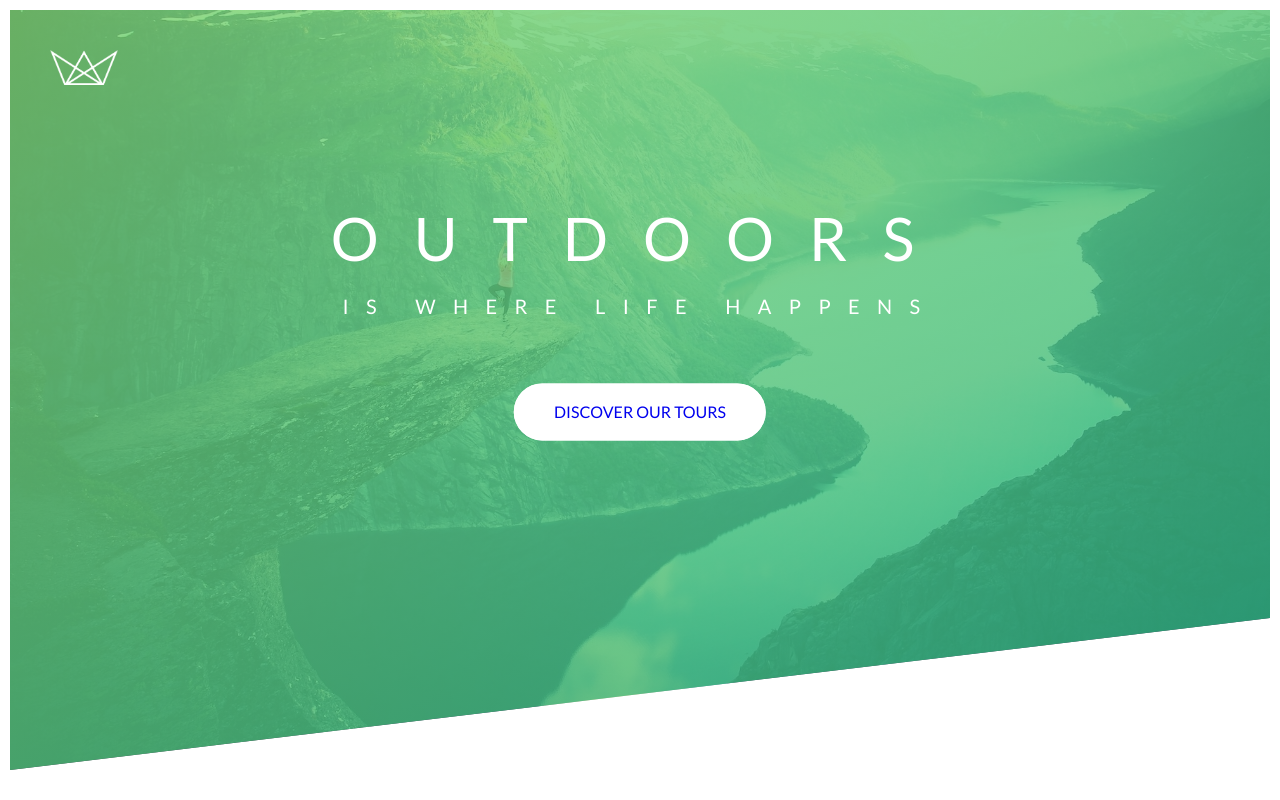
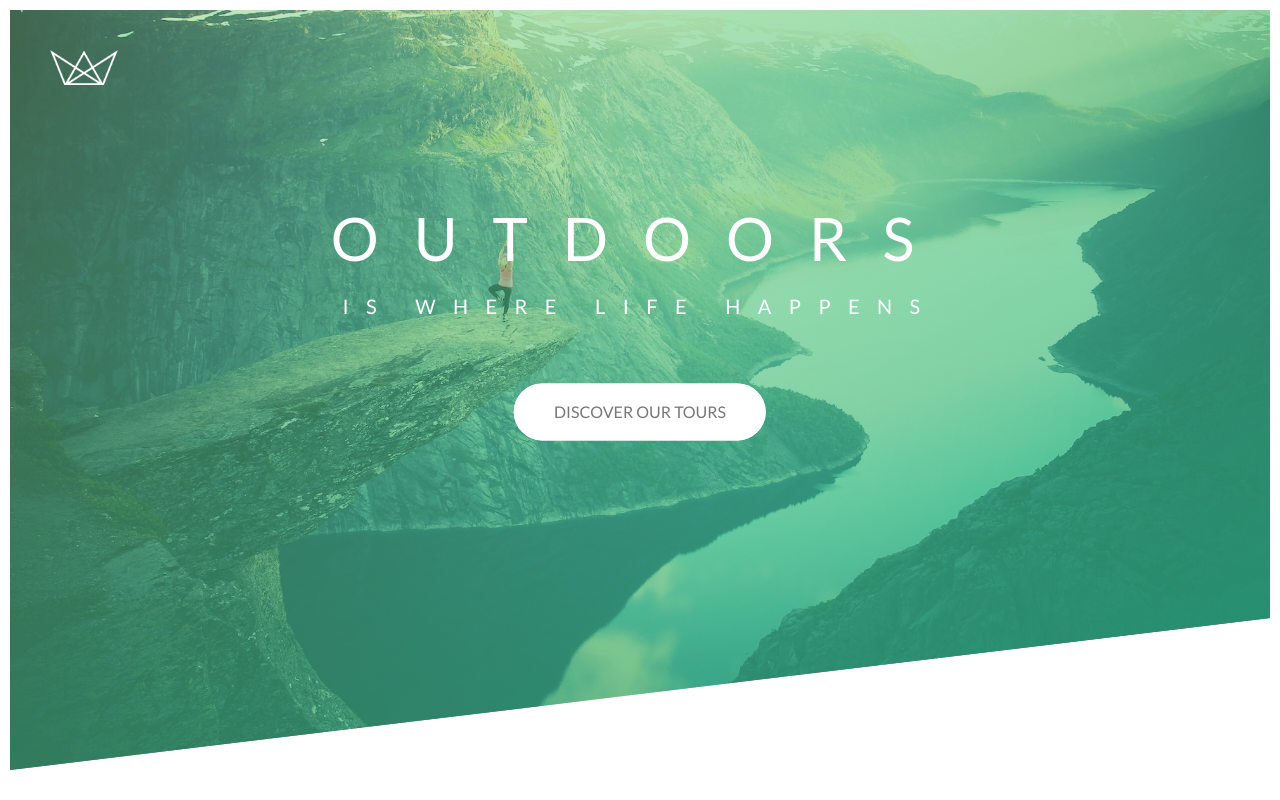
Before and after one commit to alessiojorge/advanced-css, a React (Create React App) app in the folder client/: page / in a window 1280 px wide. Built offline with nearby package versions, Linux system fonts and the light colour scheme.

Commit message:
converted all css to scss with 7-1 compliance

```diff
--- a/client/src/components/Header/Header.js
+++ b/client/src/components/Header/Header.js
@@ -1,26 +1,26 @@
 import React from 'react';
-import './Header.css';
+import './Header.scss';
 
 import { Button } from '../UI/index';
 
 const header = () => {
   return (
     <div className="header">
-      <div className="logo-box">
+      <div className="header__logo-box">
         <img
           src={require('../../assets/logo-white.png')}
           alt="Logo"
-          className="logo"
+          className="header__logo"
         />
       </div>
 
-      <div className="text-box">
+      <div className="header__text-box">
         <h1 className="header-primary">
-          <span className="header-primary-main">Outdoors</span>
-          <span className="header-primary-sub">is where life happens</span>
+          <span className="header-primary--main">Outdoors</span>
+          <span className="header-primary--sub">is where life happens</span>
         </h1>
 
-        <Button type="btn-white" href="#" text="Discover our tours" animated />
+        <Button type="btn--white" href="#" text="Discover our tours" animated />
       </div>
     </div>
   );
--- a/client/src/components/Header/Header.css
+++ b/client/src/components/Header/Header.scss
@@ -1,43 +1,44 @@
+@import '../../index.scss';
+
 .header {
   position: relative;
   height: 95vh;
   background-image: linear-gradient(
       to right bottom,
-      rgba(126, 213, 111, 0.8),
-      rgba(40, 180, 133, 0.8)
+      rgba($color-primary-light, 0.4),
+      rgba($color-primary-dark, 0.8)
     ),
     url(../../assets/hero.jpg);
   background-size: cover;
   background-position: top;
   clip-path: polygon(0 0, 100% 0, 100% 80%, 0 100%);
-}
 
-.logo-box {
+  &__logo-box {
     position: absolute;
     top: 4rem;
     left: 4rem;
   }
-
-.logo {
+  &__logo {
     height: 3.5rem;
   }
 
-.text-box {
+  &__text-box {
     position: absolute;
     top: 40%;
     left: 50%;
     transform: translate(-50%, -50%);
     text-align: center;
   }
+}
 
 .header-primary {
   color: white;
   text-transform: uppercase;
   margin-bottom: 6rem;
-  backface-visibility: hidden; /* Must add in container behind animation */
-}
+  backface-visibility: hidden;
+  /* Must add in container behind animation */
 
-.header-primary-main {
+  &--main {
     display: block;
     font-size: 6rem;
     font-weight: 400;
@@ -45,12 +46,13 @@
     animation: moveInLeft 1s ease-out;
   }
 
-.header-primary-sub {
+  &--sub {
     display: block;
     font-size: 2rem;
     font-weight: 400;
     letter-spacing: 1.74rem;
     animation: moveInRight 1s ease-out;
+  }
 }
 
 @keyframes moveInLeft {
--- a/client/src/components/UI/Button/Button.css
+++ /dev/null
@@ -1,69 +0,0 @@
-.btn:link,
-.btn:visited {
-  position: relative;
-  font-size: 1.6rem;
-  text-transform: uppercase;
-  text-decoration: none;
-  padding: 1.5rem 4rem;
-  border-radius: 10rem;
-  display: inline-block;
-  transition: all 0.2s;
-}
-
-.btn:hover {
-  transform: translateY(-3px);
-  box-shadow: 0 10px 20px rgba(0, 0, 0, 0.075);
-}
-
-.btn:active {
-  transform: translateY(-1px);
-  box-shadow: 0 5px 10px rgba(0, 0, 0, 0.1);
-}
-
-.btn-white {
-  background-color: white;
-  color: $color-grey-dark;
-}
-
-.btn::after {
-  position: absolute;
-  top: 0;
-  left: 0;
-  content: '';
-  display: inline-block;
-  height: 100%;
-  width: 100%;
-  border-radius: 10rem;
-  z-index: -1;
-  transition: all 0.4s;
-}
-
-.btn-white::after {
-  background-color: white;
-}
-
-.btn:hover::after {
-  transform: scaleX(1.3) scaleY(1.6);
-  opacity: 0;
-}
-
-.btn-animated {
-  animation: moveInBottom 0.5s ease-out 0.75s;
-  animation-fill-mode: backwards; /* Implies animation preset before render */
-}
-
-@keyframes moveInBottom {
-  0% {
-    opacity: 0;
-    transform: translateY(3rem);
-  }
-
-  80% {
-    transform: translateY(-1rem);
-  }
-
-  100% {
-    opacity: 1;
-    transform: translateY(0);
-  }
-}
--- a/client/src/components/UI/Button/Button.js
+++ b/client/src/components/UI/Button/Button.js
@@ -1,5 +1,5 @@
 import React from 'react';
-import './Button.css';
+import './Button.scss';
 
 import classnames from 'classnames';
 
@@ -7,7 +7,7 @@ const button = props => {
   return (
     <a
       className={classnames('btn', props.type, {
-        'btn-animated': props.animated
+        'btn--animated': props.animated
       })}
       href={props.href}
     >
--- /dev/null
+++ b/client/src/components/UI/Button/Button.scss
@@ -0,0 +1,73 @@
+@import '../../../index.scss';
+
+.btn {
+  &:link,
+  &:visited {
+    position: relative;
+    font-size: 1.6rem;
+    text-transform: uppercase;
+    text-decoration: none;
+    padding: 1.5rem 4rem;
+    border-radius: 10rem;
+    display: inline-block;
+    transition: all 0.2s;
+  }
+
+  &:hover {
+    transform: translateY(-3px);
+    box-shadow: 0 1rem 2rem rgba($color-black, 0.075);
+
+    &::after {
+      transform: scaleX(1.3) scaleY(1.6);
+      opacity: 0;
+    }
+  }
+
+  &:active {
+    transform: translateY(-1px);
+    box-shadow: 0 0.5rem 1rem rgba($color-black, 0.1);
+  }
+
+  &--white {
+    background-color: $color-white;
+    color: $color-grey-dark;
+
+    &::after {
+      background-color: white;
+    }
+  }
+
+  &::after {
+    position: absolute;
+    top: 0;
+    left: 0;
+    content: '';
+    display: inline-block;
+    height: 100%;
+    width: 100%;
+    border-radius: 10rem;
+    z-index: -1;
+    transition: all 0.4s;
+  }
+
+  &--animated {
+    animation: moveInBottom 0.5s ease-out 0.75s;
+    animation-fill-mode: backwards; /* Implies animation preset before render */
+  }
+}
+
+@keyframes moveInBottom {
+  0% {
+    opacity: 0;
+    transform: translateY(3rem);
+  }
+
+  80% {
+    transform: translateY(-1rem);
+  }
+
+  100% {
+    opacity: 1;
+    transform: translateY(0);
+  }
+}
--- a/client/src/container/App.js
+++ b/client/src/container/App.js
@@ -1,5 +1,5 @@
 import React, { Component } from 'react';
-import './App.css';
+import './App.scss';
 
 import { Header } from '../components/index';
 
--- a/client/src/index.css
+++ /dev/null
@@ -1,30 +0,0 @@
-@import url('https://fonts.googleapis.com/css?family=Lato:100,300,400,700,900');
-
-/* $color-primary: #55c57a;
-$color-primary-light: #7ed56f;
-$color-primary-dark: #28b485;
-
-$color-grey-dark: #777777; */
-
-*,
-*::before,
-*::after {
-  margin: 0;
-  padding: 0;
-  box-sizing: inherit;
-}
-
-html {
-  font-size: 62.5%;
-}
-
-body {
-  -webkit-font-smoothing: antialiased;
-  -moz-osx-font-smoothing: grayscale;
-  font-family: 'Lato', sans-serif;
-  font-weight: 400;
-  line-height: 1.7;
-  color: #777777;
-  padding: 1rem;
-  box-sizing: border-box;
-}
--- a/client/src/index.js
+++ b/client/src/index.js
@@ -1,6 +1,6 @@
 import React from 'react';
 import ReactDOM from 'react-dom';
-import './index.css';
+import './index.scss';
 import App from './container/App';
 import * as serviceWorker from './serviceWorker';
 
--- /dev/null
+++ b/client/src/index.scss
@@ -0,0 +1,32 @@
+@import url('https://fonts.googleapis.com/css?family=Lato:100,300,400,700,900');
+
+$color-primary: #55c57a;
+$color-primary-light: #7ed56f;
+$color-primary-dark: #28b485;
+
+$color-grey-dark: #777777;
+$color-white: #fff;
+$color-black: #000;
+
+*,
+*::before,
+*::after {
+  margin: 0;
+  padding: 0;
+  box-sizing: inherit;
+}
+
+html {
+  font-size: 62.5%;
+
+  body {
+    -webkit-font-smoothing: antialiased;
+    -moz-osx-font-smoothing: grayscale;
+    font-family: 'Lato', sans-serif;
+    font-weight: 400;
+    line-height: 1.7;
+    color: $color-grey-dark;
+    padding: 1rem;
+    box-sizing: border-box;
+  }
+}
```
Also changed, not shown: client/src/container/App.scss (renamed from client/src/container/App.css), 1 other file (tests, documents, lock files or other folders). Lines whose indentation alone changed are shown as unchanged.
